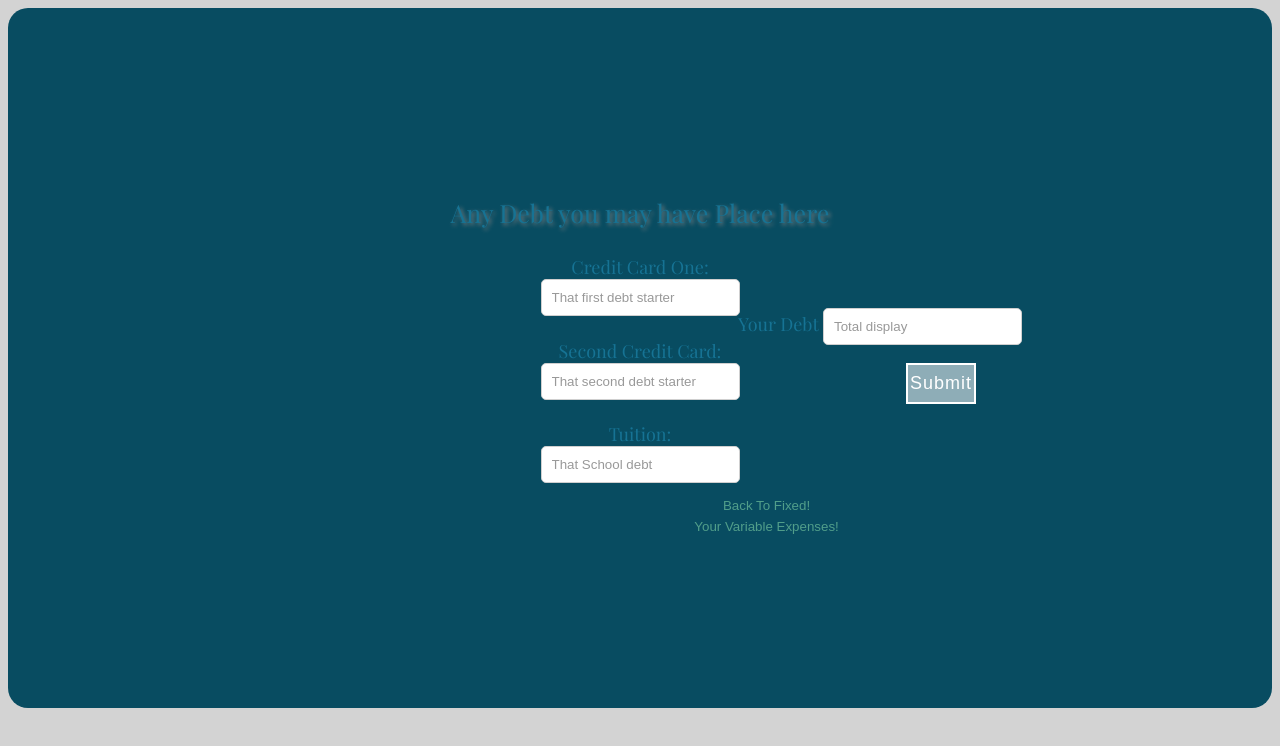
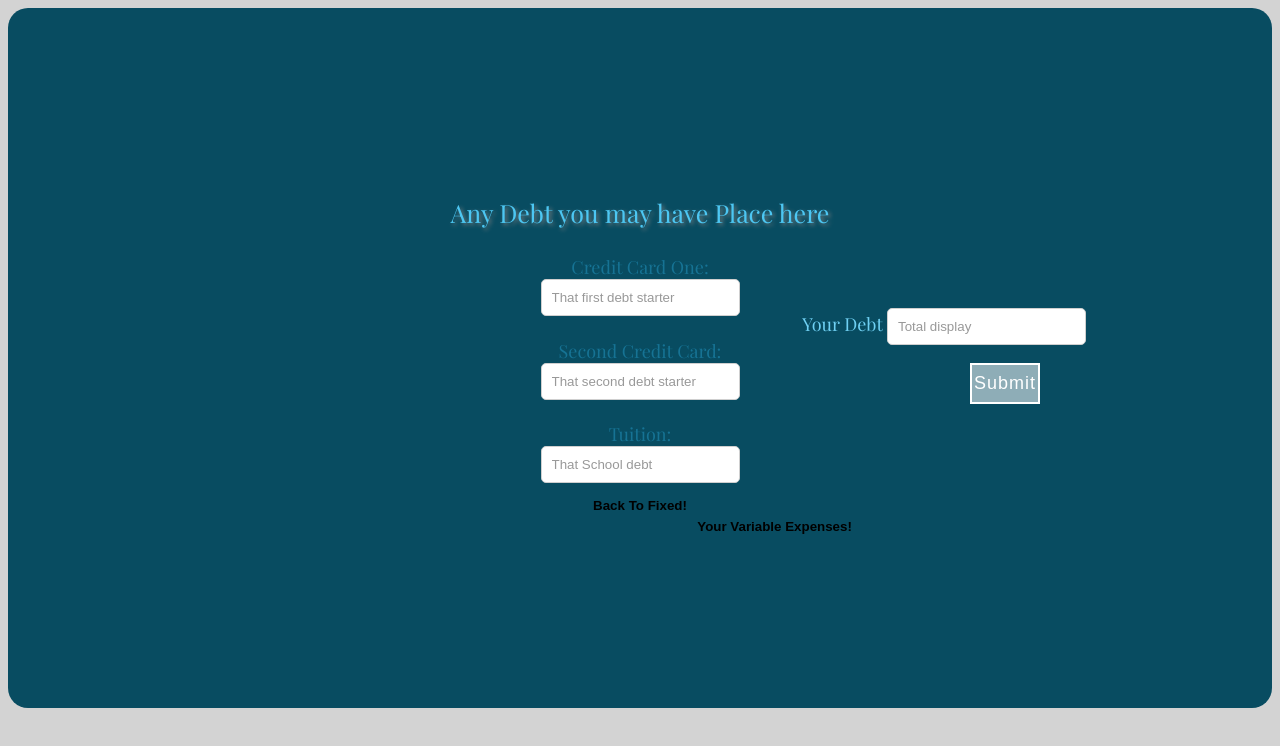
Before and after one commit to Mgncoding/final_project, a React app in the folder guru/: page /debt in a window 1280 px wide. Shown: the top 746 px of the page. Built offline with nearby package versions, Linux system fonts and the light colour scheme.

Commit message:
need css

```diff
--- a/guru/src/App.js
+++ b/guru/src/App.js
@@ -3,7 +3,7 @@ import React from "react";
 import { BrowserRouter as Router, Route } from "react-router-dom";
 import Form from "./components/create.account";
 import LoginForm from "./login"
-import ExampleDisplay from "../src/components/examples"
+// import ExampleDisplay from "../src/components/examples"
 import HomePage from "./components/home/home.js";
 import Signup from './components/signup';
 import Profile from "./components/profile.page";
@@ -26,7 +26,7 @@ function App() {
          <Route exact path="/" component={HomePage} />
         <Route exact path = "/form" component={Form}/>
         <Route exact path = "/login" component={LoginForm}/>
-        <Route exact path = "/examples" component={ExampleDisplay}/>
+        {/* <Route exact path = "/examples" component={ExampleDisplay}/> */}
         <Route exact path = "/profile" component={Profile}/>
         <Route exact path = "/salary" component={SalaryInput}/>
         <Route exact path="/fixed" component={FixedExpense} />
--- a/guru/src/components/examples.js
+++ b/guru/src/components/examples.js
@@ -1,28 +1,28 @@
-import React, { Component } from "react";
-import Card from "./card/index"
+// import React, { Component } from "react";
+// import Card from "./card/index"
 
-export default class ExampleDisplay extends Component {
-    constructor(props) {
-        super(props)
+// export default class ExampleDisplay extends Component {
+//     constructor(props) {
+//         super(props)
 
-    }
-    render() {
-        return (
-            <div className="container">
-                <div className="row">
-                    <div className="col-md-4">
-                        <Card/>
-                    </div>
+//     }
+//     render() {
+//         return (
+//             <div className="container">
+//                 <div className="row">
+//                     <div className="col-md-4">
+//                         <Card/>
+//                     </div>
 
-                </div>
-                <div className="row">
-                    <div className="col-md-4">
-                        <Card />
-                    </div>
-                <p>We can some Picture examples here Or look into making short videos/gif for the examples.</p>
-                </div>
-            </div>
+//                 </div>
+//                 <div className="row">
+//                     <div className="col-md-4">
+//                         <Card />
+//                     </div>
+//                 <p>We can some Picture examples here Or look into making short videos/gif for the examples.</p>
+//                 </div>
+//             </div>
 
-        )
-    }
-}
+//         )
+//     }
+// }
--- a/guru/src/components/final.display.component.js
+++ b/guru/src/components/final.display.component.js
@@ -57,6 +57,7 @@ export default class DisplayFinal extends Component {
                             <label className="mortgage">Total Salary: </label>
                             <br />
                             <input
+
                                 className="rentclass"
                                 value={this.state.salary}
                                 name="salary"
--- a/guru/src/components/fixed.expenses.js
+++ b/guru/src/components/fixed.expenses.js
@@ -144,7 +144,6 @@ export default class FixedExpenses extends Component {
                         <button type="submit" className="backbutton"><Link to="/salary" className="linkcolor">Back To Salary!</Link>  </button>
 
                     </div>
-                        <button type="submit" className="forwardbutton"><Link to="/debt" className="linkcolor2">Input Debt!</Link>  </button>
                 {/* </div> */}
                  {/* </div> */}
             </div>
--- a/guru/src/components/navbar/navbar.component.js
+++ b/guru/src/components/navbar/navbar.component.js
@@ -63,12 +63,12 @@ export default class Navbar extends Component {
                         </NavLink>
                         </div>
                         <div className="link3">
-                        <NavLink
+                        {/* <NavLink
                             // skip={this.state.isSkipped}
                             link={"/examples"}
                         >
                             <p className="barlinks">Example | </p>
-                        </NavLink>
+                        </NavLink> */}
                         </div>
                         <div className="link4">
                         <NavLink
--- a/guru/src/components/salary.input.js
+++ b/guru/src/components/salary.input.js
@@ -42,10 +42,11 @@ export default class SalaryInput extends Component {
     render() {
         return (
             <div className="container">
+                <div className="col-md-4">
                 <h1 className="fixedtitle"> Input Your Salary Information</h1>
                 <form className="fixedform">
                     <div className="mtginput">
-                    <label className="mortgage">Hours Worked</label>
+                    <label className="mortgage">Total Income</label>
                     <br/>
                     <input
                         className="rentclass"
@@ -59,6 +60,7 @@ export default class SalaryInput extends Component {
 
 
                 </form>
+                </div>
                 <div className="totaldisplay">
                         <label className="">Monthly Salary</label>
                         <input classname="totalinput"
--- a/guru/src/components/style/fixed.expense.form.css
+++ b/guru/src/components/style/fixed.expense.form.css
@@ -1,6 +1,6 @@
 .fixedtitle{
     font-size: 25px;
-    color: #167394;
+    color: #4cc7f3;
     font-family: 'Playfair Display', serif;
     text-shadow: 2px 2px 4px grey
 
@@ -95,7 +95,7 @@
 
 .totalfixed{
     font-size: 18px;
-    color: #167394;
+    color: #51b9df;
     font-family: 'Playfair Display', serif;
 
 }
@@ -105,11 +105,11 @@
 }
 .totaldisplay {
     font-size: 18px;
-    color: #167394;
+    color: #6fd0f3;
     font-family: 'Playfair Display', serif;
     position: fixed;
     /* clear: both;s */
-    right: 15%
+    right: 10%
 }
 .totalinput {
     width: 100%;
@@ -117,7 +117,7 @@
     /* display: flex; */
     /* flex-wrap: wrap; */
     position: fixed;
-    right: 20%;
+    right: 30%;
 }
 .firstbutton {
     background-color: #8EADB7;
@@ -153,17 +153,21 @@
     background-color: transparent;
     border: 2px solid transparent;
     width: 100%;
-    /* float: left; */
-    display: inline-block;
+    /* position: fixed; */
+    left: 20%;
+    float: right;
 
 }
 .linkcolor {
-    color: #519e8a;
+    color: black;
+    font-weight: bold;
+    right: 50%;
     /* display: inline-block; */
 
 }
 .linkcolor2 {
-    color: #519e8a;
+    color: black;
+    font-weight: bold;
     /* display: inline-block; */
 }
 .forwardbutton {
```
